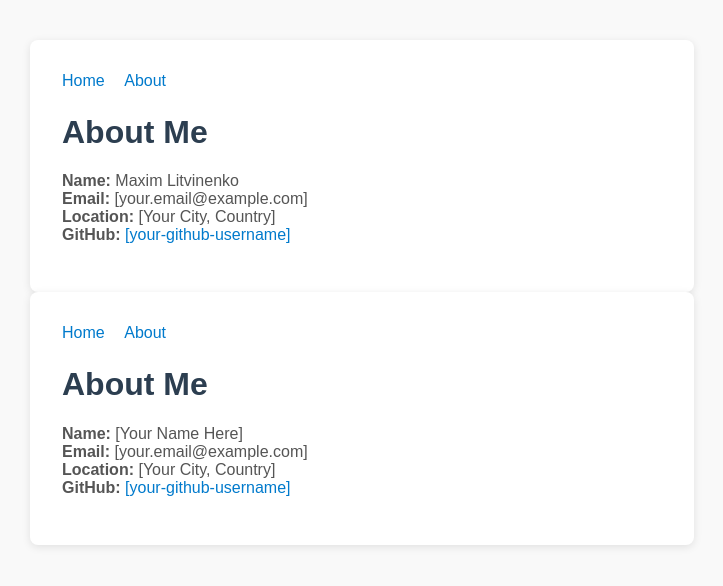
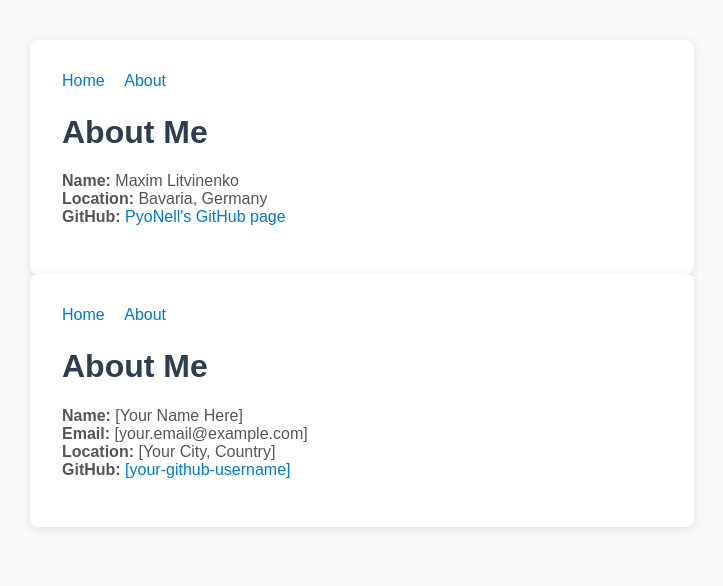
Before and after one commit to PyoNell/first-steps-with-copilot, a plain HTML site: page about.html in a window 1280 px wide. Shown: the whole page, without its empty margins (278-1001 px from the left). Drawn offline with Linux system fonts and the light colour scheme.

Commit message:
Update about.html with personal details and remove placeholders

```diff
--- a/about.html
+++ b/about.html
@@ -21,9 +21,8 @@
         <h1>About Me</h1>
         <ul style="list-style:none; padding:0;">
             <li><strong>Name:</strong> Maxim Litvinenko</li>
-            <li><strong>Email:</strong> [your.email@example.com]</li>
-            <li><strong>Location:</strong> [Your City, Country]</li>
-            <li><strong>GitHub:</strong> <a href="https://github.com/[your-github-username]" target="_blank">[your-github-username]</a></li>
+            <li><strong>Location:</strong> Bavaria, Germany</li>
+            <li><strong>GitHub:</strong> <a href="https://github.com/PyoNell" target="_blank">PyoNell's GitHub page</a></li>
         </ul>
     </div>
 </body>
```
